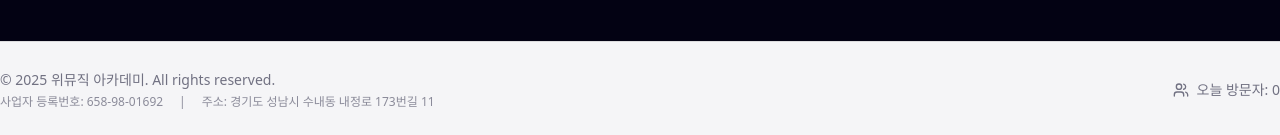
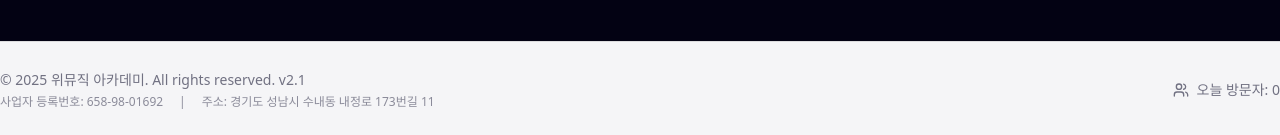
Before and after one commit to hwani7238/academy-web, a Next.js app: page / in a window 1280 px wide. Shown: the part 1408-1543 px from the top of the page. Built offline with nearby package versions, Linux system fonts and the light colour scheme; no server answers; the database is empty.

Commit message:
chore: add version marker v2.1 to footer

```diff
--- a/src/components/Footer.tsx
+++ b/src/components/Footer.tsx
@@ -6,7 +6,7 @@ export function Footer() {
             <div className="container mx-auto flex flex-col items-center justify-between gap-4 py-10 md:h-24 md:flex-row md:py-0">
                 <div className="flex flex-col items-center gap-1 text-center md:items-start md:text-left">
                     <p className="text-sm text-muted-foreground">
-                        © 2025 위뮤직 아카데미. All rights reserved.
+                        © 2025 위뮤직 아카데미. All rights reserved. v2.1
                     </p>
                     <div className="flex flex-col gap-1 text-xs text-muted-foreground/80 md:flex-row md:gap-4">
                         <span>사업자 등록번호: 658-98-01692</span>
```
